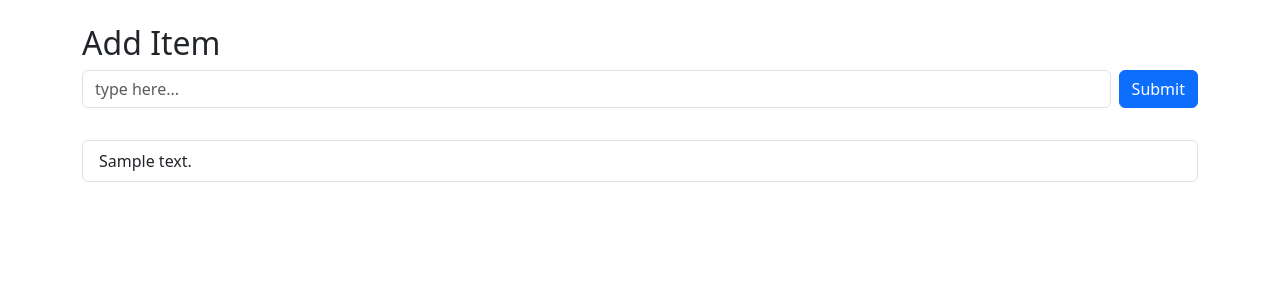
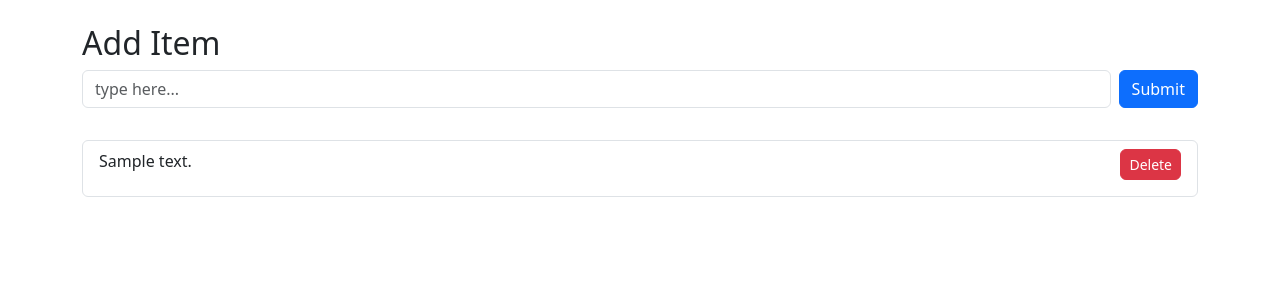
Before and after one commit to DudeLovesRPGs/to-do, a Django app: page /todo/ in a window 1280 px wide. Shown: the part 57-357 px from the top of the page. Run offline with Django 4.2, Linux system fonts and the light colour scheme; tables that the repository leaves empty hold one stand-in row (values such as "Sample post").

Commit message:
Implemented delete function; basic app now complete

```diff
--- a/my_to_do_app/apps/to_do/views.py
+++ b/my_to_do_app/apps/to_do/views.py
@@ -17,3 +17,9 @@ def add_todo(request):
     content = request.POST['content']
     new_todo = Todo.objects.create(added_date = done_by, text = content)
     return HttpResponseRedirect("/todo/")
+
+@csrf_protect
+def delete_todo(request, todo_id):
+    print(todo_id)
+    Todo.objects.get(id = todo_id).delete()
+    return HttpResponseRedirect("/todo/")
--- a/my_to_do_app/my_to_do_app/urls.py
+++ b/my_to_do_app/my_to_do_app/urls.py
@@ -21,5 +21,6 @@ from apps.to_do import views
 urlpatterns = [
     path("todo/", include("apps.to_do.urls")),
     path('admin/', admin.site.urls),
-    path("todo/add_todo/", views.add_todo)
+    path("todo/add_todo/", views.add_todo),
+    path("todo/delete_todo/<int:todo_id>/", views.delete_todo)
 ]
--- a/my_to_do_app/templates/to_do/index.html
+++ b/my_to_do_app/templates/to_do/index.html
@@ -18,7 +18,16 @@
     <div class="col">
         <ul class="list-group">
           {%for todo in todos%}
-            <li class="list-group-item" aria-current="true">{{todo.text}}</li>
+            <li class="list-group-item">
+              {{todo.text}}
+              <div class = "float-end">
+                <form action="/todo/delete_todo/{{todo.id}}/" method="POST">
+                  {%csrf_token%}
+                  <button type="submit" class="btn btn-sm btn-danger mb-2 ms-2 rounded">Delete</button>
+                </form>
+              </div>
+
+            </li>
           {%endfor%}
 
         </ul>
```
